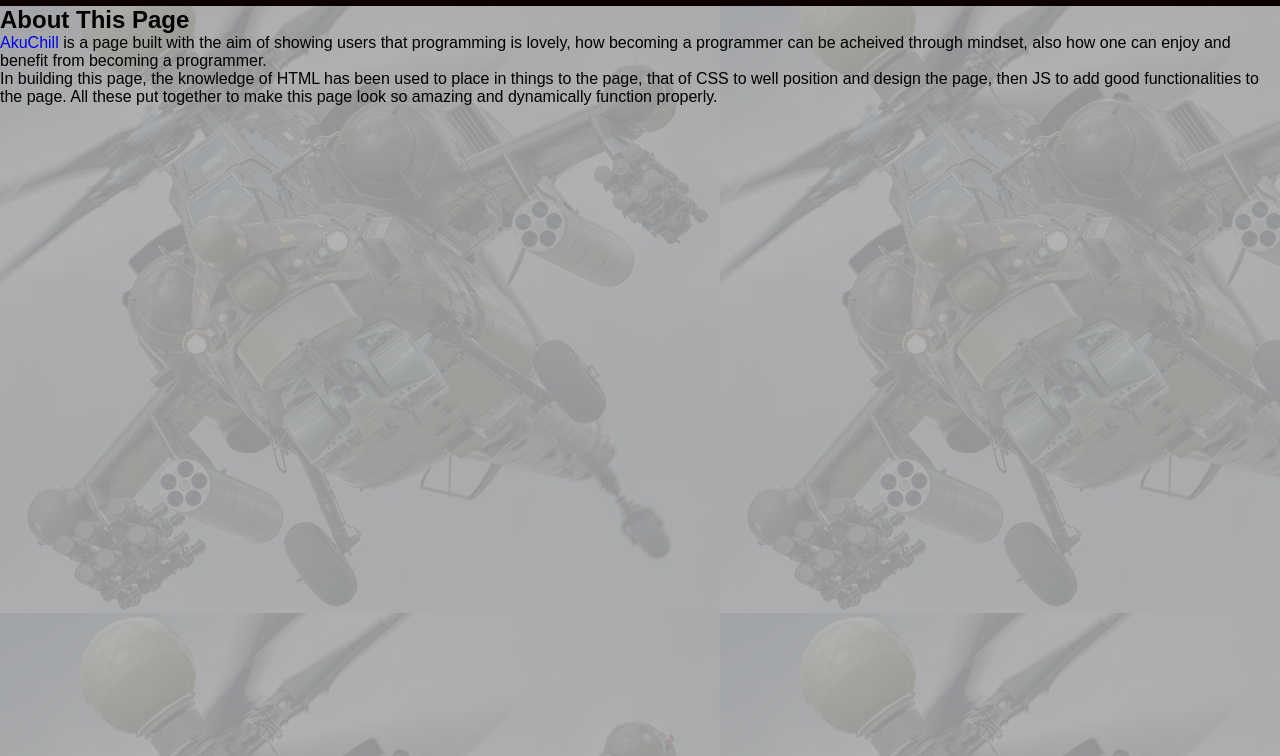
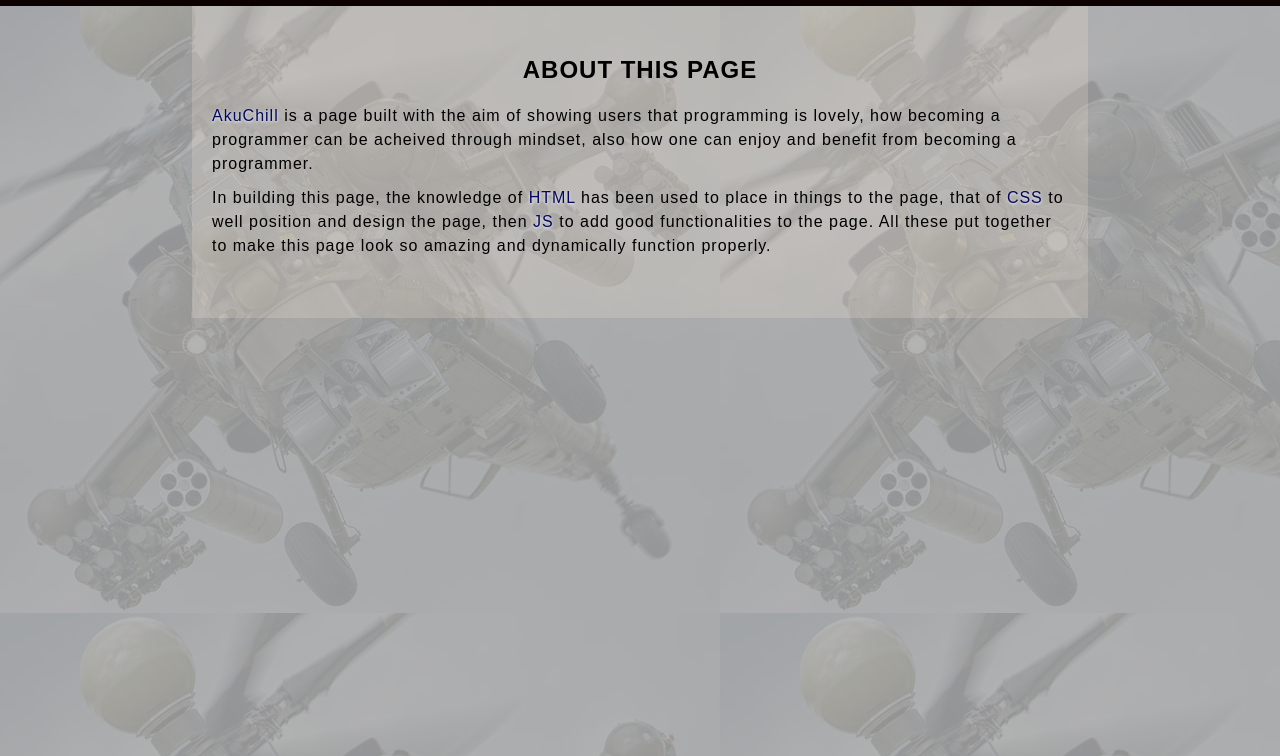
Before and after one commit to Akuchinyerenwa/AkuChill-repo, a plain HTML site: page about.html in a window 1280 px wide. Shown: the part 44-800 px from the top of the page. Drawn offline with Linux system fonts and the light colour scheme.

Commit message:
add styling to about.html on css file

```diff
--- a/style.css
+++ b/style.css
@@ -941,6 +941,41 @@ input[type = submit]:hover, input[type = reset]:hover {
 }
 /* THE DECORATION OF REGISTER.HTML ENDS HERE */
 
+/* THE DECORATION OF ABOUT.HTML STARTS HERE */
+.about-article {
+  width: 70%;
+  background-color: rgba(250, 235, 215, 0.2);
+  margin: auto;
+  padding: 50px 20px;
+  animation: down-flow .5s linear .1s backwards;
+}
+
+.about-article h2 {
+  text-align: center;
+  letter-spacing: 1px;
+  text-transform: uppercase;
+  margin-bottom: 20px;
+  animation: down-flow .5s linear .5s backwards;
+}
+
+.about-article p {
+  line-height: 1.5rem;
+  letter-spacing: 1px;
+  margin-bottom: 10px;
+  animation: down-flow .5s linear .3s backwards;
+}
+
+.about-article p a, abbr {
+  color: #06065f;
+  text-shadow: 0 1px 3px aliceblue;
+  transition: .4s;
+}
+
+.about-article p a:hover {
+  color: #712626;
+}
+/* THE DECORATION OF ABOUT.HTML ENDS HERE */
+
 /* THIS AREA IS FOR MEDIA QUERRY */
 @media (max-width: 940px) {
   body {
```
